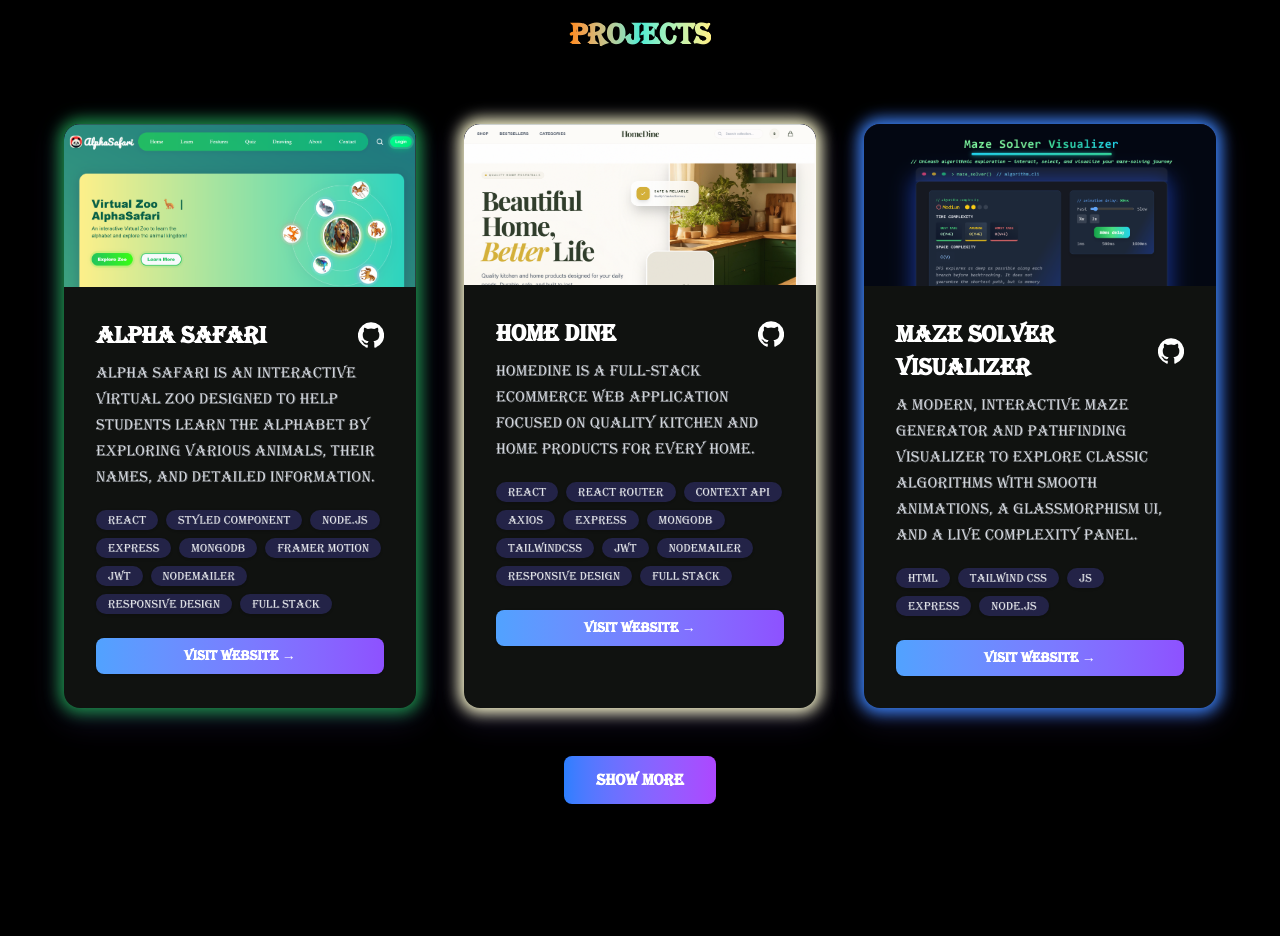
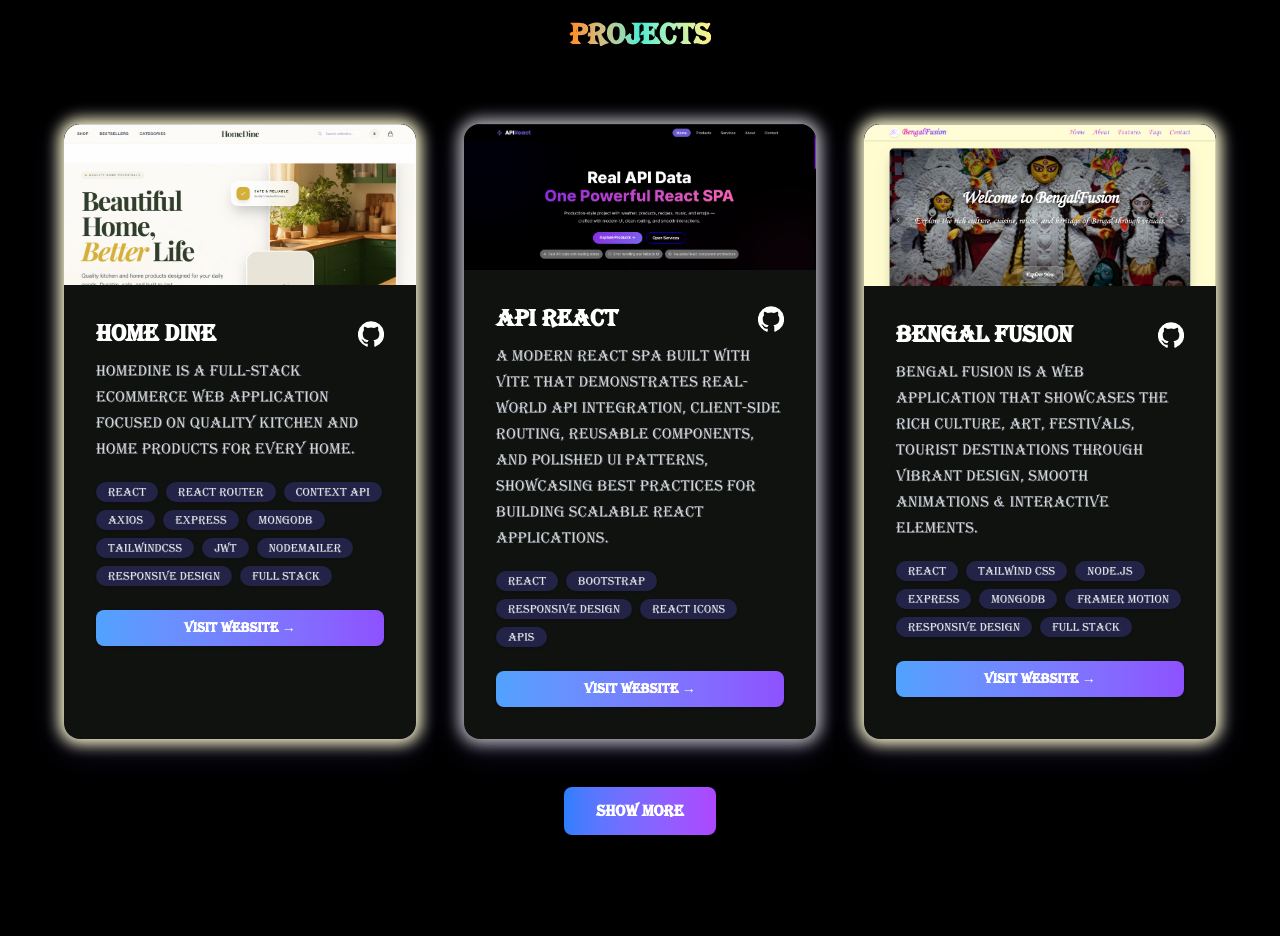
Before and after one commit to Soumyosish/Portfolio, a React (Vite) app: page / in a window 1280 px wide. Shown: the part 1940-2876 px from the top of the page. Built offline with nearby package versions, Linux system fonts and the light colour scheme.

Commit message:
modified two projects

```diff
--- a/src/components/Projects.jsx
+++ b/src/components/Projects.jsx
@@ -3,12 +3,12 @@ import React from "react";
 // eslint-disable-next-line no-unused-vars
 import { motion } from "framer-motion";
 import bengalfusion from "../assets/bengalfusion.png";
-import alphasafari from "../assets/alphasafari.png";
+// import alphasafari from "../assets/alphasafari.png";
 import insticgpa from "../assets/insticgpa.png";
 import vayu from "../assets/vayu.png";
 import guess from "../assets/guess.png";
 import jobsy from "../assets/jobsy.png";
-import mazesolver from "../assets/mazesolver.png";
+// import mazesolver from "../assets/mazesolver.png";
 import candy from "../assets/candy.png";
 import tommy from "../assets/tommy.png"
 import hollistic from '../assets/hollistic.png'
@@ -17,26 +17,26 @@ import coffee from '../assets/coffee.png'
 import api_react from '../assets/api_react.png'
 import homedine from '../assets/homedine.png'
 const projects = [
-  {
-    name: "Alpha Safari",
-    desc: "Alpha Safari is an interactive Virtual Zoo designed to help students learn the alphabet by exploring various animals, their names, and detailed information.",
-    image: alphasafari,
-    link: "https://alpha-safari.vercel.app/",
-    tags: [
-      "React",
-      "Styled Component",
-      "Node.js",
-      "Express",
-      "MongoDB",
-      "Framer Motion",
-      "JWT",
-      "Nodemailer",
-      "Responsive Design",
-      "Full Stack",
-    ],
-    github: "https://github.com/Soumyosish/AlphaSafari",
-    shadowColor: "rgba(34,197,94,0.7)",
-  },
+  // {
+  //   name: "Alpha Safari",
+  //   desc: "Alpha Safari is an interactive Virtual Zoo designed to help students learn the alphabet by exploring various animals, their names, and detailed information.",
+  //   image: alphasafari,
+  //   link: "https://alpha-safari.vercel.app/",
+  //   tags: [
+  //     "React",
+  //     "Styled Component",
+  //     "Node.js",
+  //     "Express",
+  //     "MongoDB",
+  //     "Framer Motion",
+  //     "JWT",
+  //     "Nodemailer",
+  //     "Responsive Design",
+  //     "Full Stack",
+  //   ],
+  //   github: "https://github.com/Soumyosish/AlphaSafari",
+  //   shadowColor: "rgba(34,197,94,0.7)",
+  // },
   {
     name: "Home Dine",
     desc: "HomeDine is a full-stack ecommerce web application focused on quality kitchen and home products for every home.",
@@ -58,15 +58,15 @@ const projects = [
     github: "https://github.com/Soumyosish/HomeDine",
     shadowColor: "rgba(255, 253, 208, 1)",
   },
-  {
-    name: "Maze Solver Visualizer",
-    desc: "A modern, interactive maze generator and pathfinding visualizer to Explore classic algorithms with smooth animations, a glassmorphism UI, and a live complexity panel.",
-    image: mazesolver,
-    link: "https://bhul-bhulaya.vercel.app/",
-    tags: ["HTML", "Tailwind CSS", "JS", "Express", "Node.js"],
-    github: "https://github.com/Soumyosish/BhulBhulaya",
-    shadowColor: "rgba(59, 130, 246, 1)",
-  },
+  // {
+  //   name: "Maze Solver Visualizer",
+  //   desc: "A modern, interactive maze generator and pathfinding visualizer to Explore classic algorithms with smooth animations, a glassmorphism UI, and a live complexity panel.",
+  //   image: mazesolver,
+  //   link: "https://bhul-bhulaya.vercel.app/",
+  //   tags: ["HTML", "Tailwind CSS", "JS", "Express", "Node.js"],
+  //   github: "https://github.com/Soumyosish/BhulBhulaya",
+  //   shadowColor: "rgba(59, 130, 246, 1)",
+  // },
   {
     name: "API React",
     desc: "A modern React SPA built with Vite that demonstrates real-world API integration, client-side routing, reusable components, and polished UI patterns, showcasing best practices for building scalable React applications.",
```
